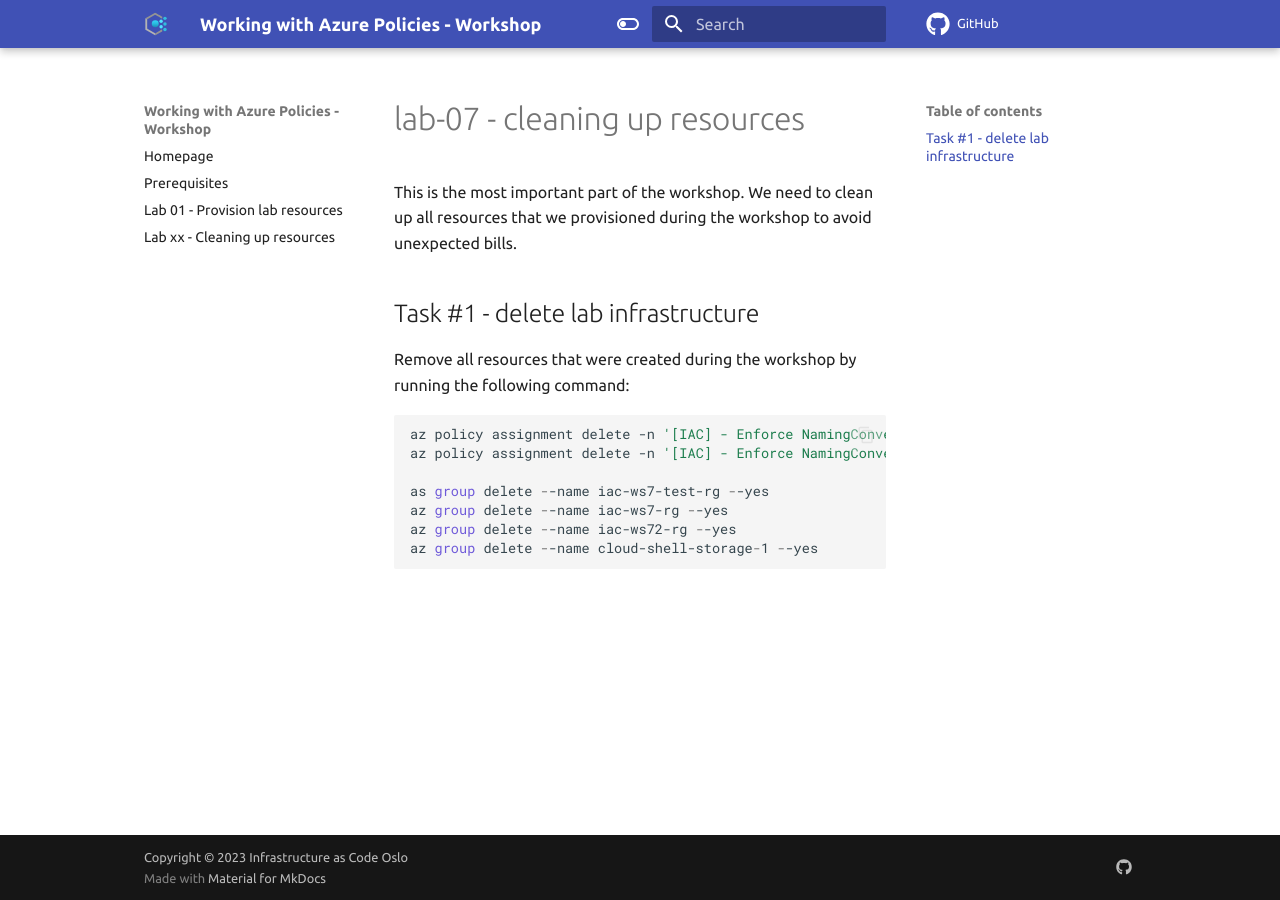
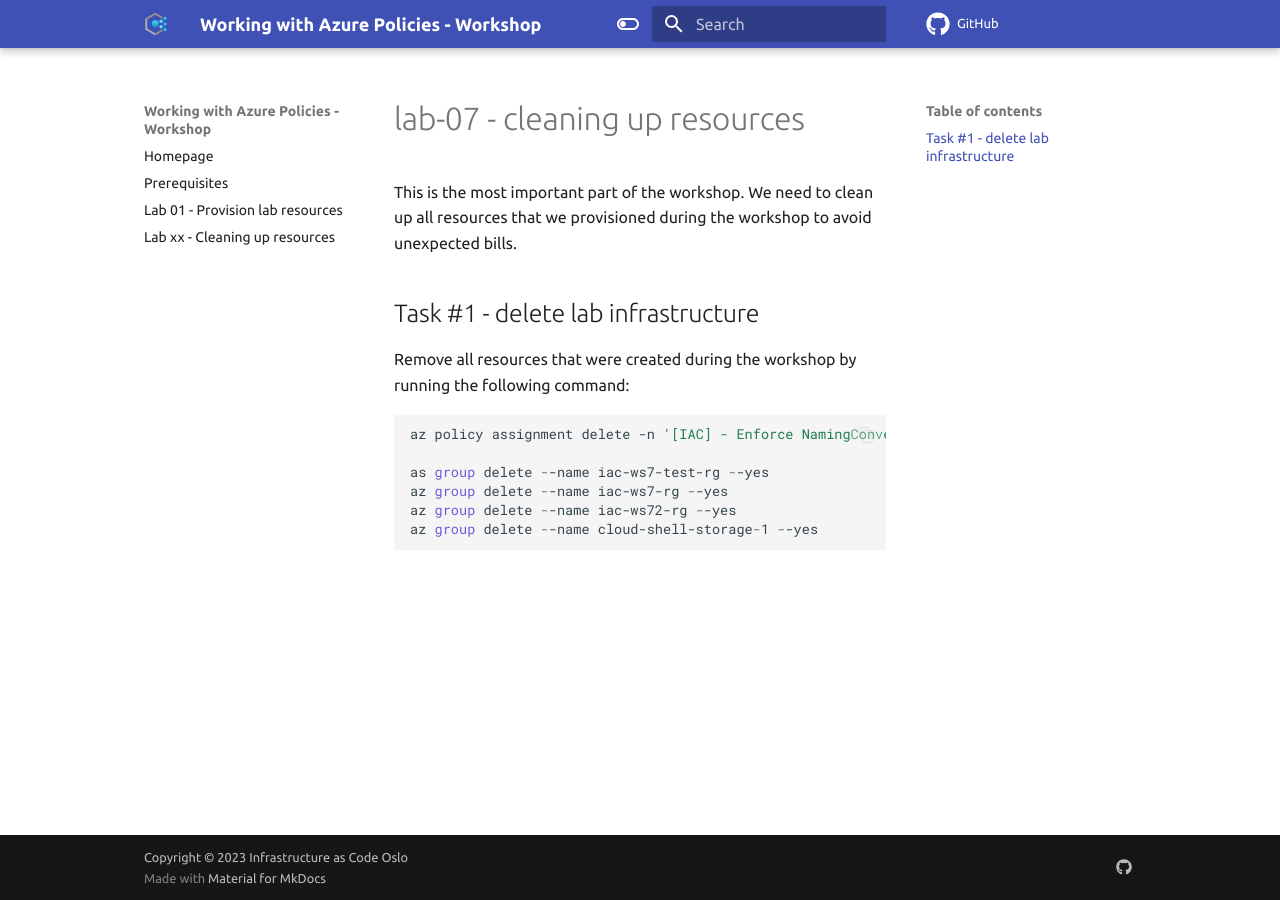
Before and after one commit to Infrastructure-AsCode/azure-policy-101, an MkDocs documentation site: the page built from docs/labs/lab-07/index.md, in a window 1280 px wide. Built offline with MkDocs 1.6.1 and Material for MkDocs 9.7.7, drawn with Linux system fonts in a browser that asks for light colours; comment, search, counter and statistics services are not loaded.

Commit message:
lab-01 - WIP

````diff
--- a/docs/labs/lab-07/index.md
+++ b/docs/labs/lab-07/index.md
@@ -8,7 +8,6 @@ Remove all resources that were created during the workshop by running the follow
 
 ```powershell
 az policy assignment delete -n '[IAC] - Enforce NamingConvention for ResourceGroups'
-az policy assignment delete -n '[IAC] - Enforce NamingConvention for ResourceGroups'
 
 as group delete --name iac-ws7-test-rg --yes
 az group delete --name iac-ws7-rg --yes
````
Also changed, not shown: 1 other file.
